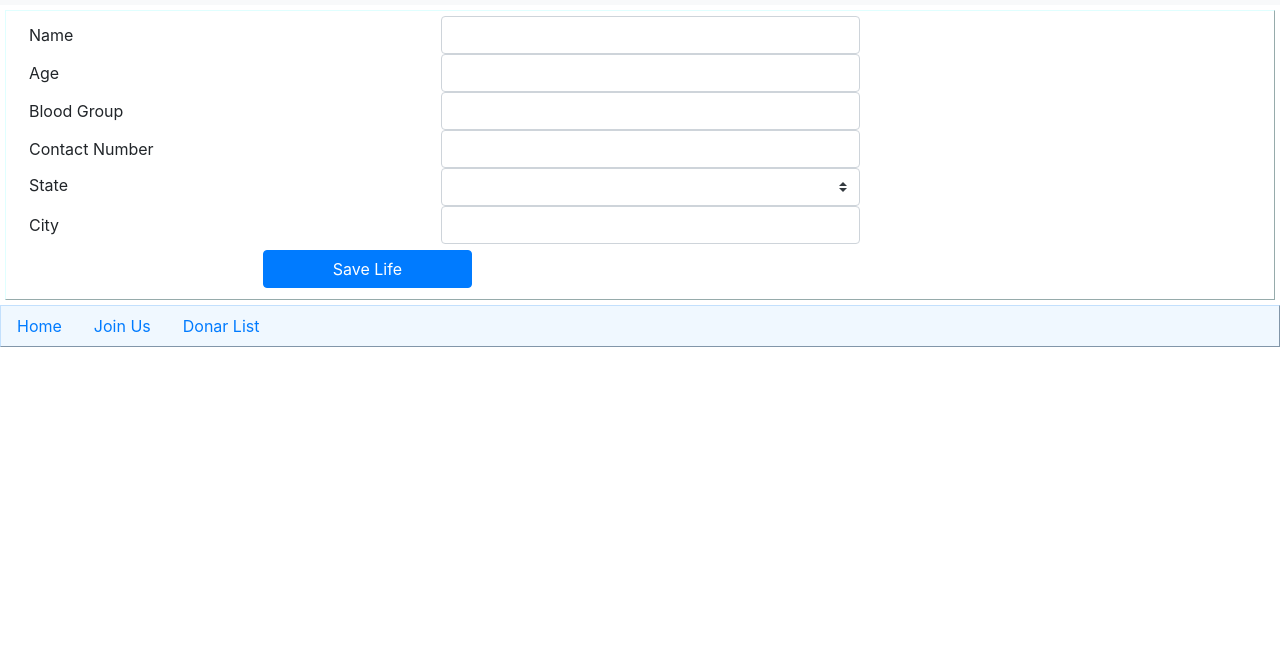
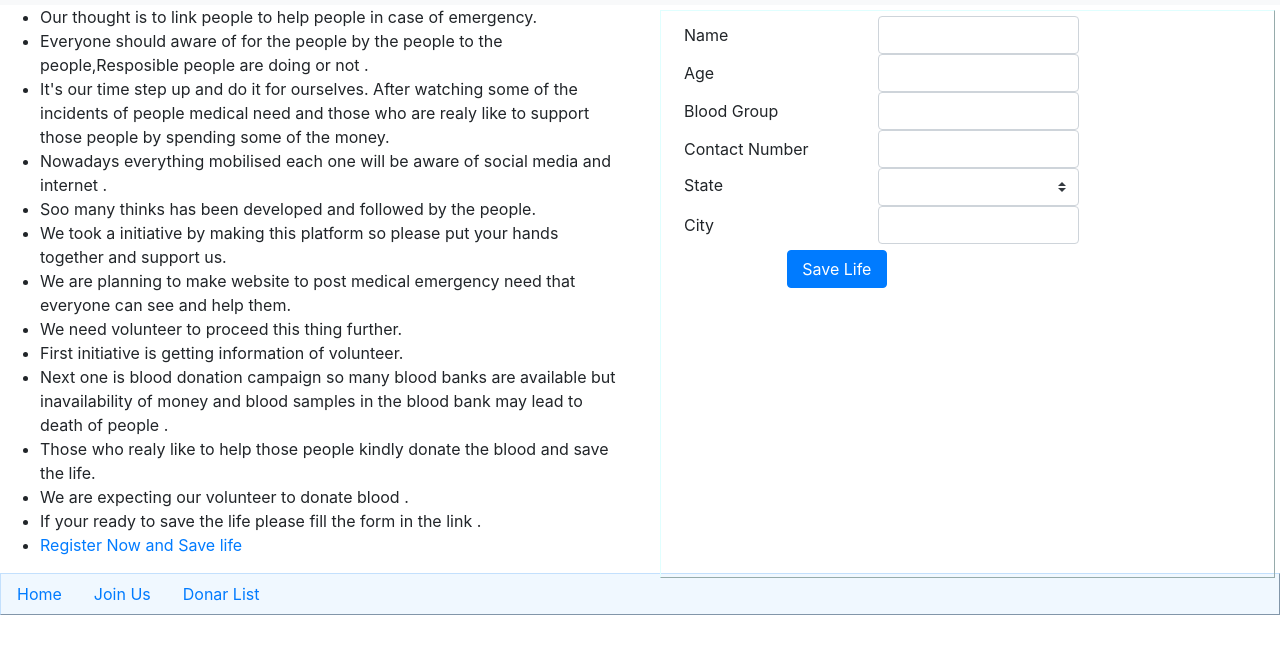
Before and after one commit to feelofraj/lifeSaver, a website: page index.html at #!/Volunteer in a window 1280 px wide. Shown: the part 91-744 px from the top of the page. Drawn offline with nearby package versions, Linux system fonts and the light colour scheme; some packages are replaced by stand-ins of ours.

Commit message:
changes in register.html

```diff
--- a/css/custom.css
+++ b/css/custom.css
@@ -113,6 +113,7 @@ font-variant-caps: titling-caps;
     margin: 5px;
     border: 1px outset lightcyan;
     padding: 5px;
+    height: 100%;
 
 }
 .register button
@@ -130,10 +131,9 @@ margin: 3px;
 }
 .register input
 {
+    display: inline;
+}
 
-    display: inline;
-
-}
 .form-control
 {
     display: block;
--- a/view/register.html
+++ b/view/register.html
@@ -1,4 +1,33 @@
 <div class="register">
+    <div class="row">
+        <div class="col-sm-6">
+            <ul>
+                <li>Our thought is to link people to help people in case of emergency. </li>
+                <li>Everyone should aware of for the people by the people to the people,Resposible people are doing or
+                    not
+                    .</li>
+                <li>It's our time step up and do it for ourselves.
+                    After watching some of the incidents of people medical need and those who are realy like to support
+                    those people by spending some of
+                    the money.</li>
+                <li>Nowadays everything mobilised each one will be aware of social media and internet .</li>
+                <li>Soo many thinks has been developed and followed by the people.
+                </li>
+                <li>We took a initiative by making this platform so please put your hands together and support us.</li>
+                <li>We are planning to make website to post medical emergency need that everyone can see and help them.</li>
+                <li>We need volunteer to proceed this thing further.</li>
+                <li>First initiative is getting information of volunteer.</li>
+                <li>Next one is blood donation campaign so many blood banks are available but inavailability of money
+                    and
+                    blood
+                    samples in the blood bank may lead to death of people .</li>
+                <li>Those who realy like to help those people kindly donate the blood and save the life.</li>
+                <li>We are expecting our volunteer to donate blood .</li>
+                <li>If your ready to save the life please fill the form in the link .</li>
+                <li><a ui-sref="register">Register Now and Save life</a></li>
+            </ul>
+        </div>
+        <div class="col-sm-6">
             <form>
                 <label class="col-sm-4" for="my-input">Name</label>
                 <input id="my-input" class="form-control col-sm-4" required>
@@ -12,9 +41,10 @@
                 <select id="my-input" class="custom-select col-sm-4" ng-model="stateSelect">
                     <option ng-repeat="val in stateList" value="{{val.Name}}">{{val.Name}}</option>
                 </select>
-
                 <label class="col-sm-4" for="my-input">City</label>
                 <input id="my-input" class="form-control col-sm-4" required>
                 <button type="submit" class="btn btn-primary col-sm-2">Save Life</button>
             </form>
         </div>
+    </div>
+</div>
```
Lines whose indentation alone changed are shown as unchanged.
